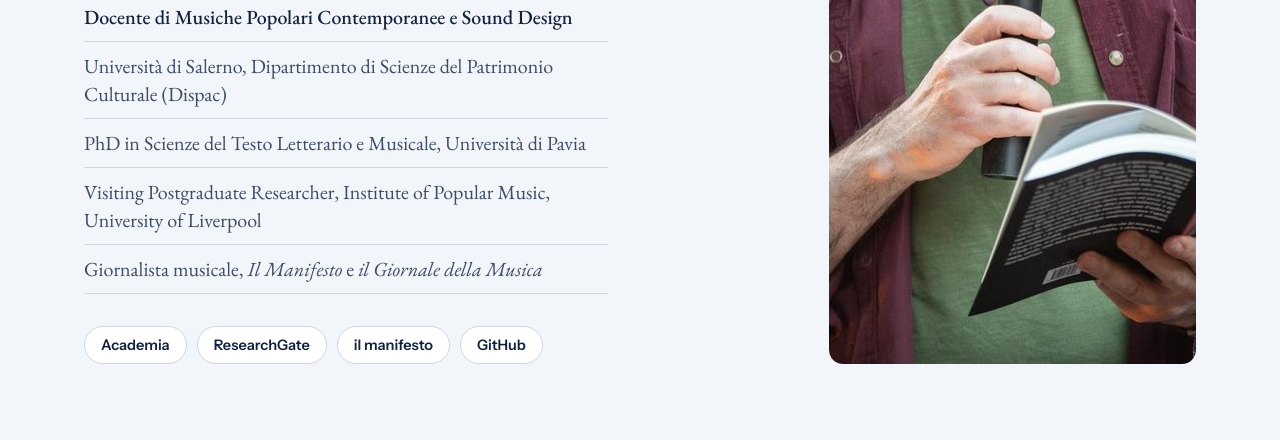
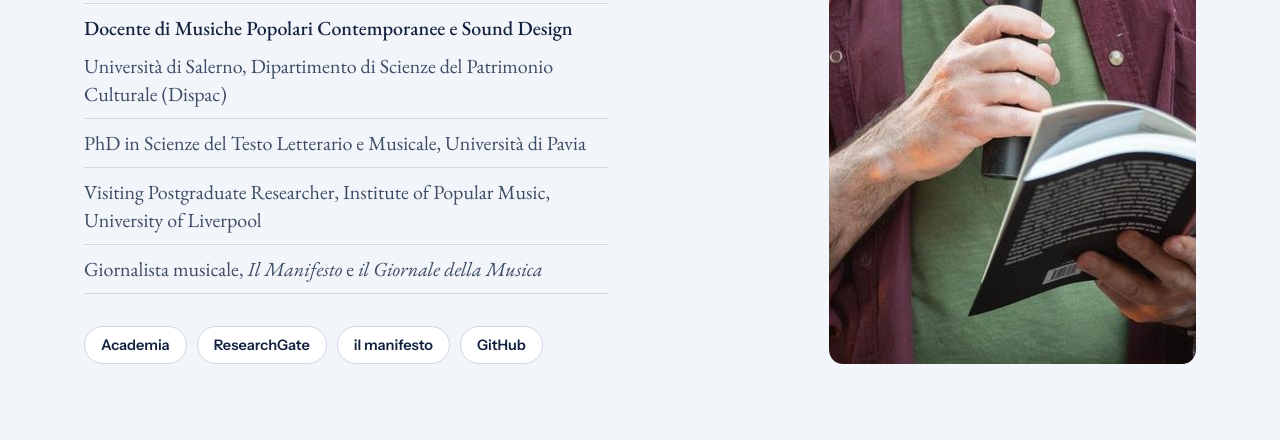
Before and after one commit to francescobrusco/francescobrusco.github.io, a plain HTML site: page index.html in a window 1280 px wide. Shown: the part 660-1100 px from the top of the page. Drawn offline with nearby package versions, Linux system fonts and the light colour scheme.

Commit message:
Presentazione: ruolo e università sulla stessa voce, senza separatore
Co-Authored-By: Claude Opus 5.5 <noreply@anthropic.com>
Claude-Session: https://claude.ai/code/session_01H8n3gPWRVdc3LgjXZVrZuJ

```diff
--- a/index.html
+++ b/index.html
@@ -47,7 +47,7 @@ header.intro{padding:88px 0 96px;border-bottom:1px solid var(--rule)}
 .intro .lead{margin-top:32px;font:400 23px/1.45 var(--serif);color:var(--ink-2);max-width:40ch}
 .cv{list-style:none;margin:32px 0 0;padding:0;max-width:56ch;border-top:1px solid var(--rule)}
 .cv li{font:400 20px/1.4 var(--serif);color:var(--ink-2);padding:10px 0;border-bottom:1px solid var(--rule)}
-.cv li:first-child{color:var(--ink);font-weight:500}
+.cv li:first-child{color:var(--ink);font-weight:500;border-bottom:0;padding-bottom:0}
 .intro img{display:block;width:100%;aspect-ratio:4/5;object-fit:cover;object-position:50% 30%;border-radius:14px}
 .profiles{list-style:none;margin:32px 0 0;padding:0;display:flex;flex-wrap:wrap;gap:10px}
 .profiles a{display:inline-block;font:600 14.5px/1 var(--sans);color:var(--ink);background:var(--surface);border:1px solid var(--rule);border-radius:999px;padding:11px 16px;text-decoration:none}
```
